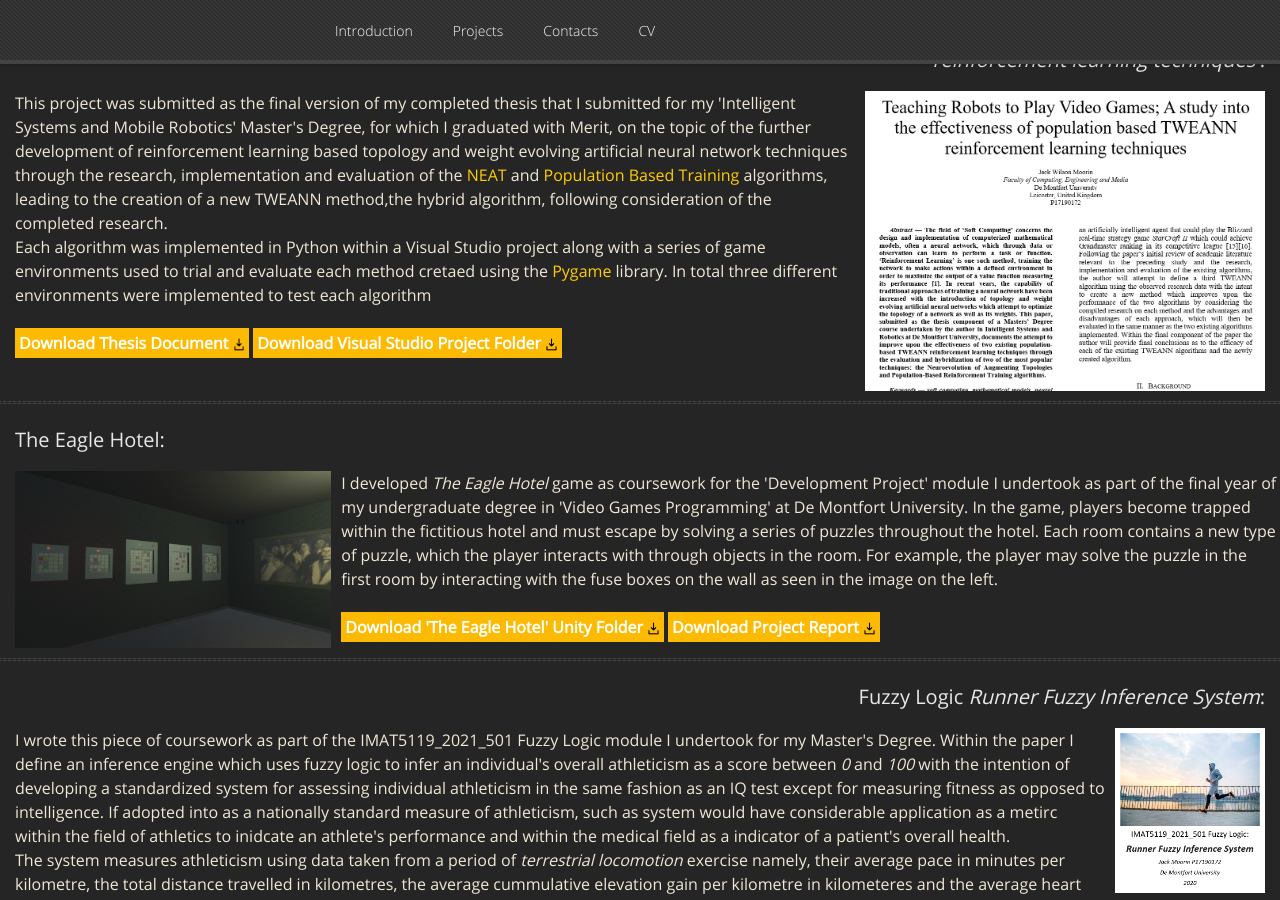
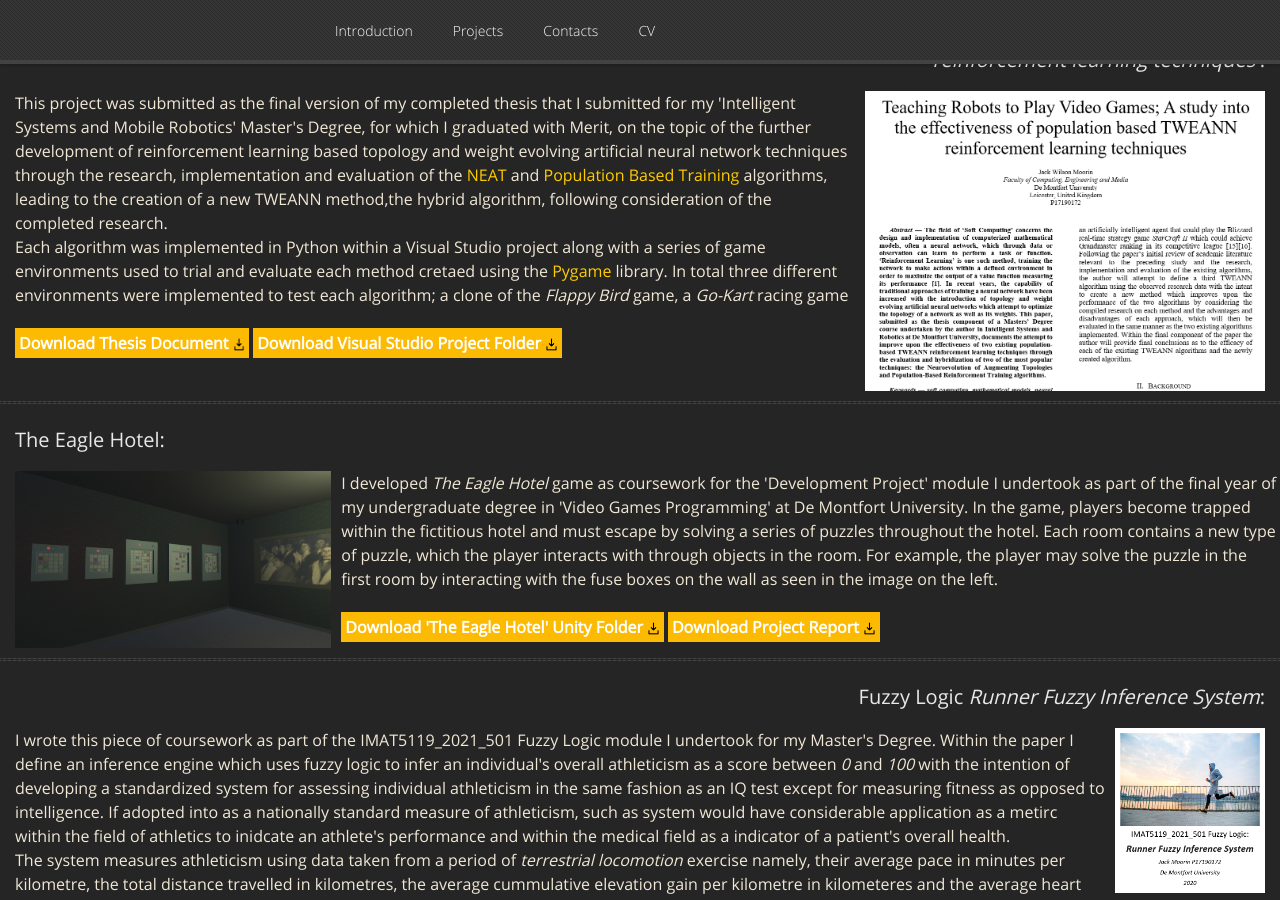
Before and after one commit to GamesProgrammingGrad2021/GamesProgrammingGrad2021.github.io, a Jekyll site: the page built from index.md, in a window 1280 px wide and 900 px high, scrolled down 1164 px. Built offline with Jekyll 4.4.1, drawn with Linux system fonts in a browser that asks for light colours; nearby versions of some CDN libraries; our own code applies the rules of GitHub Pages for plain Markdown files.

Commit message:
Update default.html

```diff
--- a/_layouts/default.html
+++ b/_layouts/default.html
@@ -144,7 +144,7 @@
 				leading to the creation of a new TWEANN method,the hybrid algorithm, following consideration of the completed research.<br>Each algorithm was
 				implemented in Python within a Visual Studio project along with a series of game environments used to trial and evaluate
 				each method cretaed using the <a href="https://www.pygame.org/news">Pygame</a> library. In total three different environments
-				were implemented to test each algorithm
+				were implemented to test each algorithm; a clone of the <i>Flappy Bird</i> game, a <i>Go-Kart</i> racing game
 				<br><br>
 				<a href="TRTPVG A Study into Population Based TWEANN Reinforcement Learning Techniques.docx" class="project_download">Download Thesis Document <img src="Download_Icon.png" alt="" class="project_button_icon"></a>
 				<a href="https://drive.google.com/file/d/1i1XHY2IBwtHTmpdbeDr3zzAB91ULiY4d/view?usp=sharing" class="project_download">Download Visual Studio Project Folder <img src="Download_Icon.png" alt="" class="project_button_icon"></a>
```
